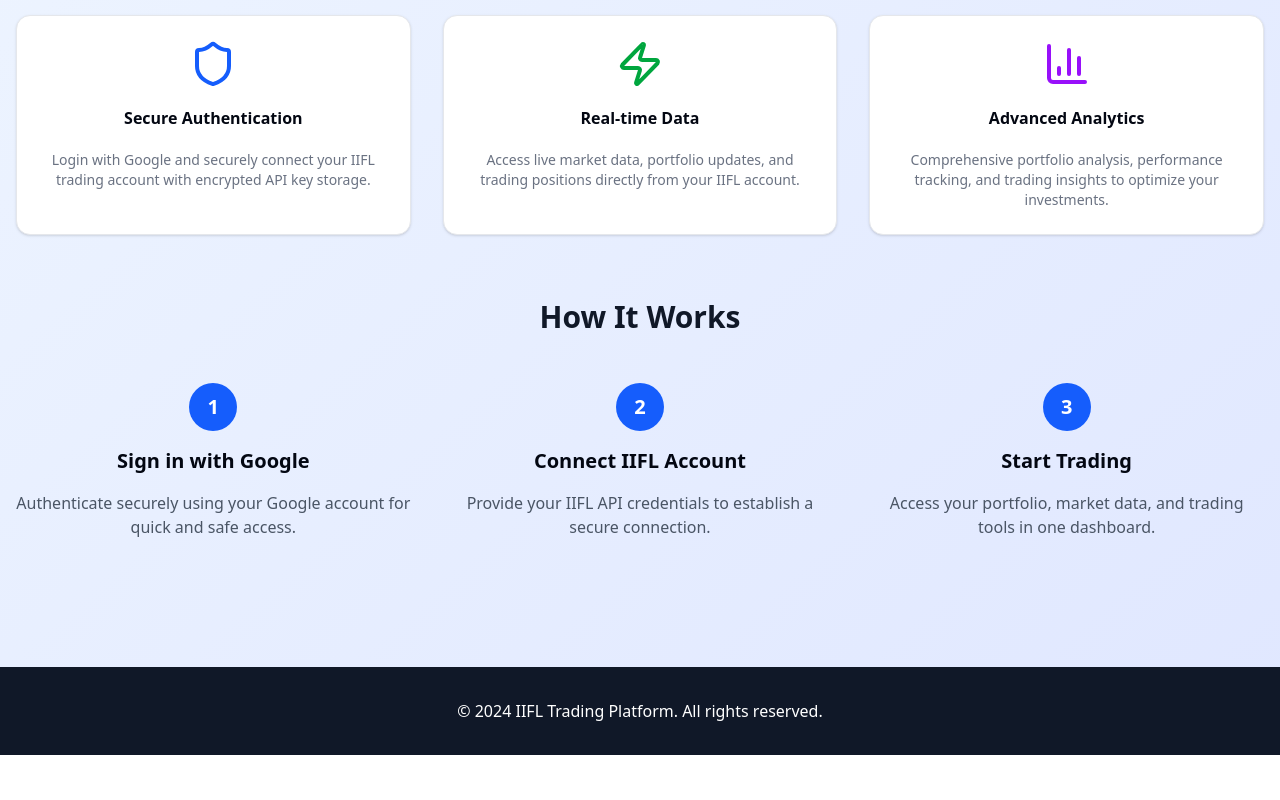
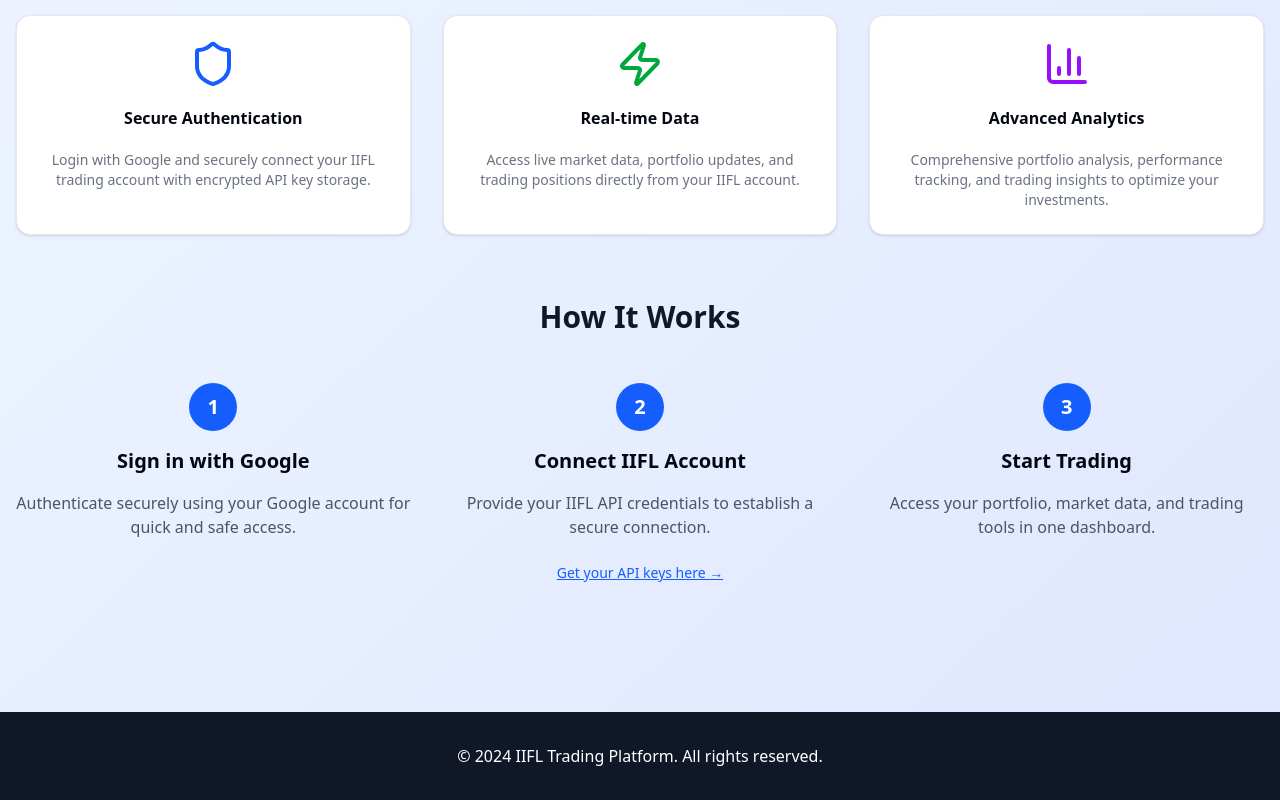
Before and after one commit to Karthikeya-pydi/trading-frontend, a Next.js app: page / in a window 1280 px wide. Shown: the part 400-1200 px from the top of the page. Before the commit the page ends 1155 px from the top, so only its background shows below. Built offline with nearby package versions, Linux system fonts and the light colour scheme.

Commit message:
Feat: Guide link for IIFL API Keys

```diff
--- a/src/app/page.tsx
+++ b/src/app/page.tsx
@@ -319,6 +319,14 @@
               </div>
               <h3 className="text-xl font-semibold">Connect IIFL Account</h3>
               <p className="text-gray-600">Provide your IIFL API credentials to establish a secure connection.</p>
+              <a
+                href="https://api.iiflsecurities.com/api-keys.html"
+                target="_blank"
+                rel="noopener noreferrer"
+                className="text-blue-600 hover:text-blue-800 underline text-sm inline-block mt-2"
+              >
+                Get your API keys here →
+              </a>
             </div>
             <div className="space-y-4">
               <div className="w-12 h-12 bg-blue-600 text-white rounded-full flex items-center justify-center text-xl font-bold mx-auto">
```
